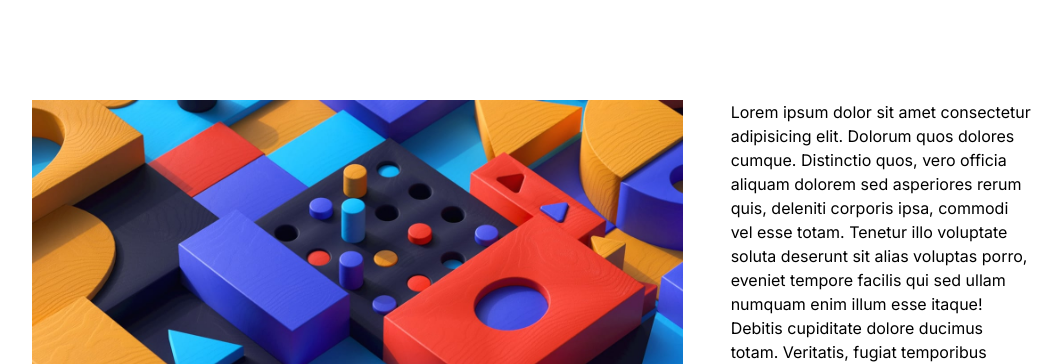
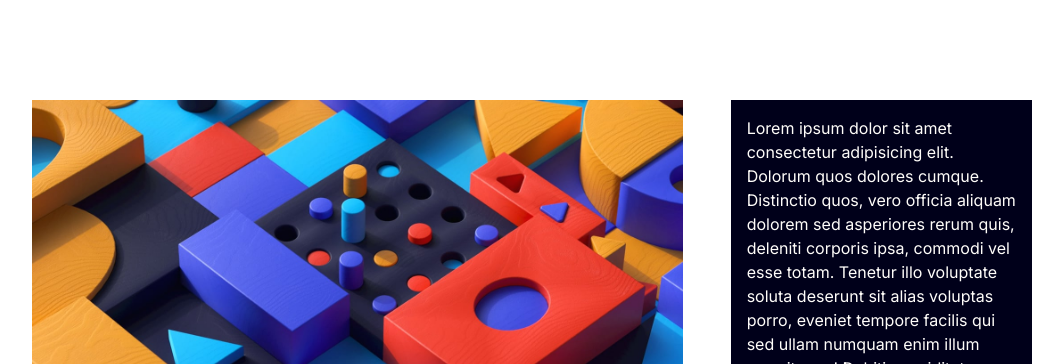
Before and after one commit to LeoTosqo/new-home-page, a plain HTML site: page index.html in a window 1280 px wide. Shown: the part 114-478 px from the top of the page, without its empty margins (108-1171 px from the left). Drawn offline with nearby package versions, Linux system fonts and the light colour scheme.

Commit message:
features:added main

```diff
--- a/index.html
+++ b/index.html
@@ -87,7 +87,7 @@
           </div>
         </section>
         <!-- section-2  -->
-        <section class="bg-very">
+        <section class="bg-VeryDarkBlue text-OffWhite p-4">
             <p>Lorem ipsum dolor sit amet consectetur adipisicing elit. Dolorum quos dolores cumque. Distinctio quos, vero officia aliquam dolorem sed asperiores rerum quis, deleniti corporis ipsa, commodi vel esse totam. Tenetur illo voluptate soluta deserunt sit alias voluptas porro, eveniet tempore facilis qui sed ullam numquam enim illum esse itaque! Debitis cupiditate dolore ducimus totam. Veritatis, fugiat temporibus molestiae deleniti saepe in! Neque corrupti quaerat officiis, eveniet ipsum minima at autem repellendus perferendis optio nam, dolor, quo alias inventore dignissimos quam fuga ad? Quas officiis voluptatem reiciendis incidunt obcaecati! Dignissimos ad deleniti rerum pariatur animi magni magnam autem dolorum nulla. Earum! </p>
         </section>
       </section>
```
